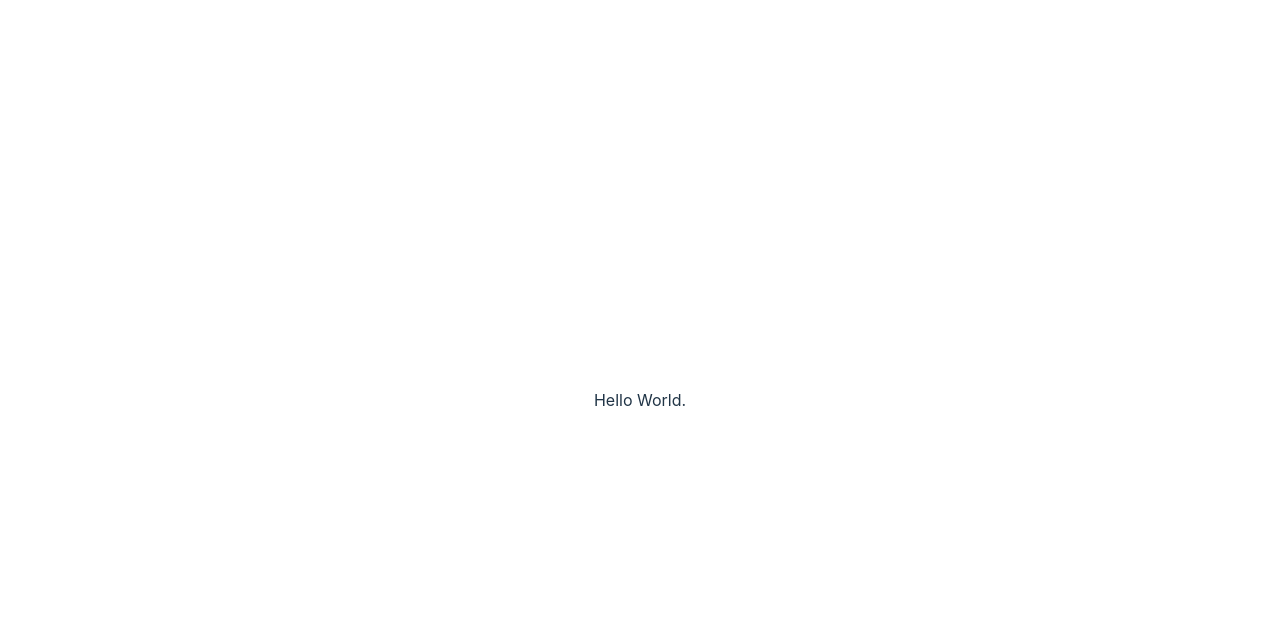
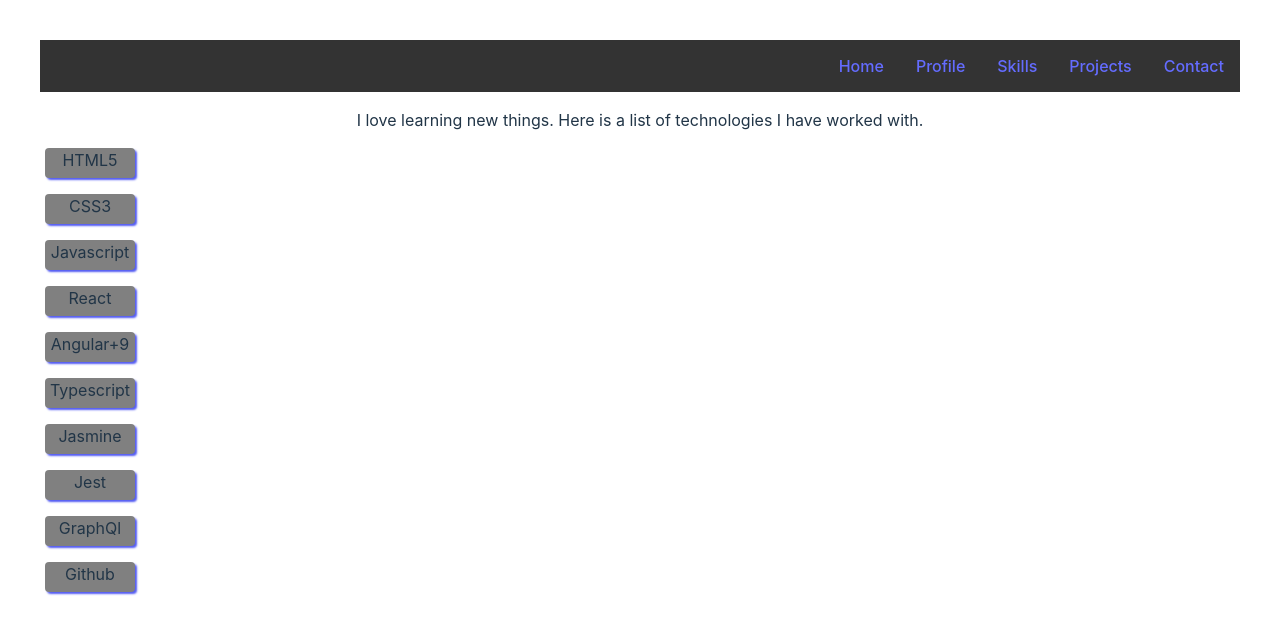
Before and after one commit to marincami/personal-portfolio, a React (Vite) app in the folder personal-portfolio/: page /skills in a window 1280 px wide. Shown: the top 634 px of the page. Built offline with nearby package versions, Linux system fonts and the light colour scheme.

Commit message:
New components added

```diff
--- /dev/null
+++ b/package.json
@@ -0,0 +1,5 @@
+{
+  "dependencies": {
+    "react-icons": "^4.8.0"
+  }
+}
--- a/personal-portfolio/package.json
+++ b/personal-portfolio/package.json
@@ -10,7 +10,9 @@
   },
   "dependencies": {
     "react": "^18.2.0",
-    "react-dom": "^18.2.0"
+    "react-dom": "^18.2.0",
+    "react-router-dom": "^6.8.2",
+    "react-scroll": "^1.8.9"
   },
   "devDependencies": {
     "@types/react": "^18.0.27",
--- a/personal-portfolio/src/App.jsx
+++ b/personal-portfolio/src/App.jsx
@@ -1,15 +1,13 @@
-import { useState } from 'react'
-import reactLogo from './assets/react.svg'
+import AppRouter from './AppRouter'
 import './App.css'
+import NavigationBar from './NavigationBar'
 
-function App() {
-  const [count, setCount] = useState(0)
+export default function App() {
 
   return (
-    <div className="App">
-       Hello World.
+    <div>
+      <NavigationBar />
+      <AppRouter />
     </div>
   )
 }
-
-export default App
--- /dev/null
+++ b/personal-portfolio/src/AppRouter.jsx
@@ -0,0 +1,20 @@
+import Skills from './Skills'
+import Projects from './Projects'
+import Contact from './Contact'
+import Home from './Home'
+import Profile from './Profile'
+import { BrowserRouter, Route, Routes } from 'react-router-dom'
+
+export default function AppRouter() {
+	return (
+		<BrowserRouter>
+			<Routes>
+				<Route path='/' element={<Home />}></Route>
+				<Route path='/profile' element={<Profile />}></Route>
+				<Route path='/skills' element={<Skills />}></Route>
+				<Route path='/projects' element={<Projects />}></Route>
+				<Route path='/contact' element={<Contact />}></Route>
+			</Routes>
+    </BrowserRouter>
+	)
+}
--- /dev/null
+++ b/personal-portfolio/src/Contact.jsx
@@ -0,0 +1,30 @@
+import { BsInstagram } from 'react-icons/bs'
+import { FaLinkedin } from 'react-icons/fa'
+import { MdOutlineMailOutline } from 'react-icons/md'
+import { AiOutlinePhone } from 'react-icons/ai'
+
+export default function Contact() {
+
+	return (
+		<div>
+			<div>
+				<h2>Contact Me</h2>
+				<li>
+					<a href="marin_cami@hotmail.com"><MdOutlineMailOutline size={25} /></a>
+				</li>
+				<li>
+					<a href="+57 3176796792"><AiOutlinePhone size={25} /></a>
+				</li>
+			</div>
+			<div>
+				<h2>Follow Me</h2>
+				<li>
+					<a href="https://www.linkedin.com/in/camila-marin-aguirre/"><FaLinkedin size={25} /></a>
+				</li>
+				<li>
+					<a href="https://www.instagram.com/marin_cami_/?igshid=MDM4ZDc5MmU%3D"><BsInstagram size={25} /></a>
+				</li>
+			</div>
+		</div>
+	)
+}
--- /dev/null
+++ b/personal-portfolio/src/Home.jsx
@@ -0,0 +1,3 @@
+export default function Home() {
+
+}
--- /dev/null
+++ b/personal-portfolio/src/NavigationBar.jsx
@@ -0,0 +1,26 @@
+import React from 'react'
+
+export default function NavigationBar() {
+
+	return (
+		<nav className='navBar'>
+			<ul className="flex gap-12 justify-center items-center p-4 backdrop-blur-lg border-b bg-white bg-opacity-60 border-gray-200 md-gap-16">
+				<li >
+					<a href="home">Home</a>
+				</li>
+				<li>
+					<a href="profile">Profile</a>
+				</li>
+				<li>
+					<a href="skills">Skills</a>
+				</li>
+				<li >
+					<a href="projects">Projects</a>
+				</li>
+				<li>
+					<a href="contact">Contact</a>
+				</li>
+			</ul>
+		</nav>
+	)
+}
--- /dev/null
+++ b/personal-portfolio/src/Profile.jsx
@@ -0,0 +1,26 @@
+import React from 'react'
+
+export default function Profile() {
+	return (
+		<div>
+			<div className='profile'>
+				<h1>Camila Marín Aguirre</h1>
+				<h2>Web UI Developer</h2>
+			</div>
+			<div className="about-section">
+				<p>
+					I am a system engineer who loves learning and programming.
+				</p>
+				<p>
+					I am passionate about technology
+					and I have been working in the software industry for almost 4 years as a developer.
+				</p>
+				<p>
+					I have worked with web technologies in the frontend and backend, using agile methodologies like
+					Scrum, SAFE and Kanban.
+					I am responsible, enterprising and an active person.
+				</p>
+			</div>
+		</div>
+	)
+}
--- /dev/null
+++ b/personal-portfolio/src/Projects.jsx
@@ -0,0 +1,5 @@
+export default function Projects() {
+	return (
+		<div></div>
+	)
+}
--- /dev/null
+++ b/personal-portfolio/src/Skills.jsx
@@ -0,0 +1,42 @@
+import React from 'react'
+
+export default function Skills() {
+
+	return (
+		<div>
+			<p>I love learning new things. Here is a list of technologies I have worked with.</p>
+			<div className='skills-grid'>
+				<div className='skill-box'>
+					<p>HTML5</p>
+				</div>
+				<div className='skill-box'>
+					<p>CSS3</p>
+				</div>
+				<div className='skill-box'>
+					<p>Javascript</p>
+				</div>
+				<div className='skill-box'>
+					<p>React</p>
+				</div>
+				<div className='skill-box'>
+					<p>Angular+9</p>
+				</div>
+				<div className='skill-box'>
+					<p>Typescript</p>
+				</div>
+				<div className='skill-box'>
+					<p>Jasmine</p>
+				</div>
+				<div className='skill-box'>
+					<p>Jest</p>
+				</div>
+				<div className='skill-box'>
+					<p>GraphQl</p>
+				</div>
+				<div className='skill-box'>
+					<p>Github</p>
+				</div>
+			</div>
+		</div>
+	)
+}
--- a/personal-portfolio/src/index.css
+++ b/personal-portfolio/src/index.css
@@ -1,3 +1,34 @@
+
+ul, li {
+  list-style-type: none;
+  margin: 0;
+  padding: 0;
+  display: flex;
+  justify-content: center;
+}
+
+.navBar {
+  display: flex;
+  justify-content: end;
+  background-color: #333;
+  overflow: hidden;
+}
+
+a {
+  font-weight: 500;
+  color: #646cff;
+  text-decoration: none;
+  display: block;
+  text-align: center;
+  padding: 14px 16px;
+}
+
+a:hover {
+  color: #535bf2;
+}
+
+
+
 :root {
   font-family: Inter, system-ui, Avenir, Helvetica, Arial, sans-serif;
   line-height: 1.5;
@@ -14,56 +45,27 @@
   -webkit-text-size-adjust: 100%;
 }
 
-a {
-  font-weight: 500;
-  color: #646cff;
-  text-decoration: inherit;
-}
-a:hover {
-  color: #535bf2;
-}
-
-body {
-  margin: 0;
-  display: flex;
-  place-items: center;
-  min-width: 320px;
-  min-height: 100vh;
-}
-
-h1 {
-  font-size: 3.2em;
-  line-height: 1.1;
-}
-
-button {
-  border-radius: 8px;
-  border: 1px solid transparent;
-  padding: 0.6em 1.2em;
-  font-size: 1em;
-  font-weight: 500;
-  font-family: inherit;
-  background-color: #1a1a1a;
-  cursor: pointer;
-  transition: border-color 0.25s;
-}
-button:hover {
-  border-color: #646cff;
-}
-button:focus,
-button:focus-visible {
-  outline: 4px auto -webkit-focus-ring-color;
-}
-
 @media (prefers-color-scheme: light) {
   :root {
     color: #213547;
     background-color: #ffffff;
   }
-  a:hover {
-    color: #747bff;
-  }
-  button {
-    background-color: #f9f9f9;
-  }
 }
+
+.skills-grid {
+  grid-row: 1 / 3;
+}
+
+.skill-box {
+  border-radius: 4px;
+  width: 90px;
+  height: 30px;
+  background-color: gray;
+  box-shadow: 2px 2px 2px #535bf2;
+  opacity: 100;
+  margin: 5px;
+}
+
+.skill-box:hover {
+  box-shadow: 2px 2px 2px #212560;
+}
```
Also changed, not shown: 2 other files (tests, documents, lock files or other folders).
